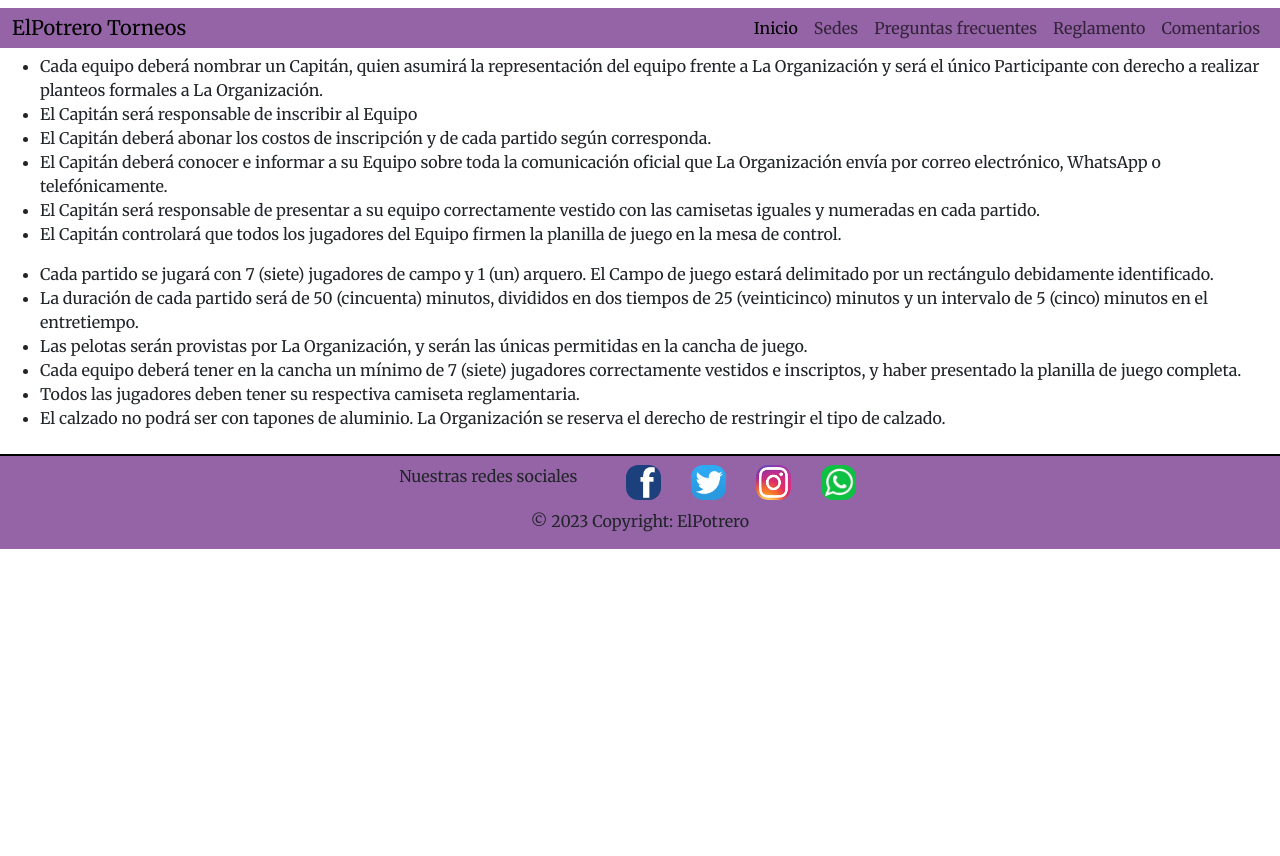
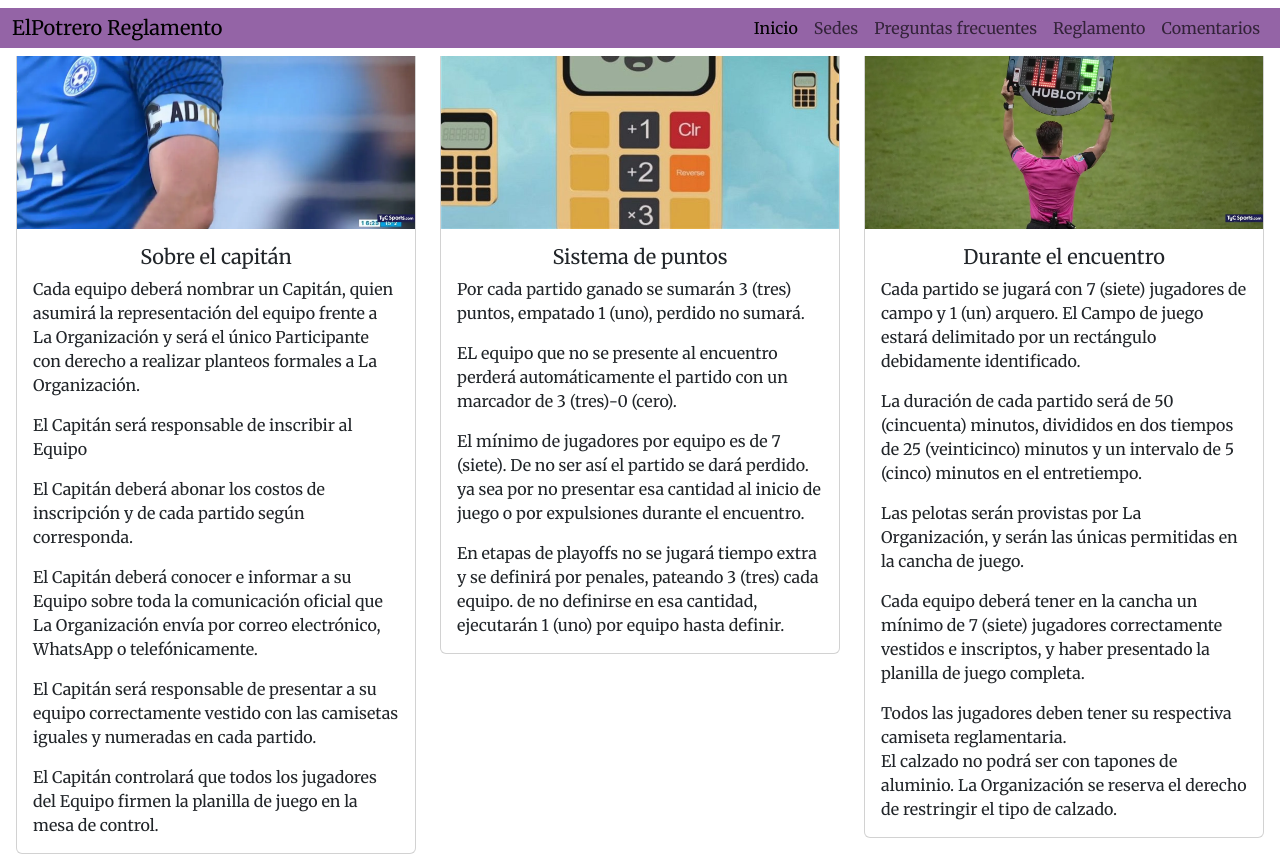
Before and after one commit to ser1921/Proyecto-Coder, a plain HTML site: page html/reglamento.html in a window 1280 px wide. Shown: the top 856 px of the page. Before the commit the page ends 800 px from the top, so only its background shows below. Drawn offline with nearby package versions, Linux system fonts and the light colour scheme.

Commit message:
se cambiaron los h1, se trbajo en el html reglamento agregando imagenes al texto

```diff
--- a/html/reglamento.html
+++ b/html/reglamento.html
@@ -13,16 +13,16 @@
     <link rel="stylesheet" href="../css/estilo.css">
 </head>
 
-<body>
+
 
 <body class="container-fluid p-0">
     <!-- NAVBAR -->
     <nav class="navbar navbar-expand-lg bg-body fixed-top">
         <div class="container-fluid estilonav">
-                <a class="navbar-brand" href="../index.html">ElPotrero Torneos</a>
+            <a class="navbar-brand" href="../index.html">ElPotrero Reglamento</a>
             <button class="navbar-toggler" type="button" data-bs-toggle="collapse"
-                    data-bs-target="#navbarSupportedContent" aria-controls="navbarSupportedContent"
-                    aria-expanded="false" aria-label="Toggle navigation">
+                data-bs-target="#navbarSupportedContent" aria-controls="navbarSupportedContent" aria-expanded="false"
+                aria-label="Toggle navigation">
                 <span class="navbar-toggler-icon"></span>
             </button>
             <div class="collapse navbar-collapse" id="navbarSupportedContent">
@@ -48,43 +48,90 @@
         </div>
     </nav>
 
-        <main class="p-2">
-            <h2>Reglamento</h2>
 
-            <div>
-                <ul>
-                    <li>Cada equipo deberá nombrar un Capitán, quien asumirá la representación del equipo frente a La
+
+
+    <main class="row m-1">
+        <div class="col-sm-6 col-lg-4 mb-4">
+            <div class="card">
+                <img src="../img/capitan.webp" alt="">
+
+                <div class="card-body">
+                    <h5 class="card-title text-center">Sobre el capitán</h5>
+                    <p class="card-text">Cada equipo deberá nombrar un Capitán, quien asumirá la representación del
+                        equipo frente a La
                         Organización y será el único Participante con derecho a realizar planteos formales a La
-                        Organización.</li>
-                    <li>El Capitán será responsable de inscribir al Equipo</li>
-                    <li>El Capitán deberá abonar los costos de inscripción y de cada partido según corresponda.</li>
-                    <li>El Capitán deberá conocer e informar a su Equipo sobre toda la comunicación oficial que La
-                        Organización envía por correo electrónico, WhatsApp o telefónicamente.</li>
-                    <li>El Capitán será responsable de presentar a su equipo correctamente vestido con las camisetas iguales
-                        y numeradas en cada partido.</li>
-                    <li>El Capitán controlará que todos los jugadores del Equipo firmen la planilla de juego en la mesa de
-                        control.</li>
-                </ul>
+                        Organización.</p>
+                    <p class="card-text">El Capitán será responsable de inscribir al Equipo</p>
+                    <p class="card-text">El Capitán deberá abonar los costos de inscripción y de cada partido según
+                        corresponda.</p>
+                    <p class="card-text">El Capitán deberá conocer e informar a su Equipo sobre toda la comunicación
+                        oficial que La
+                        Organización envía por correo electrónico, WhatsApp o telefónicamente.</p>
+                    <p class="card-text">El Capitán será responsable de presentar a su equipo correctamente vestido con
+                        las camisetas
+                        iguales
+                        y numeradas en cada partido.</p>
+                    <p class="card-text">El Capitán controlará que todos los jugadores del Equipo firmen la planilla de
+                        juego en la mesa
+                        de
+                        control.</p>
+
+                </div>
+            </div>
         </div>
 
+        <div class="col-sm-6 col-lg-4 mb-4">
+            <div class="card">
+                <img src="../img/calc.jpeg" alt="">
 
-            <div>
+                <div class="card-body">
+                    <h5 class="card-title text-center">Sistema de puntos</h5>
+                    <p class="card-text">Por cada partido ganado se sumarán 3 (tres) puntos, empatado 1 (uno), perdido
+                        no sumará. </p>
+                    <p class="card-text">EL equipo que no se presente al encuentro perderá automáticamente el partido
+                        con un marcador de
+                        3 (tres)-0 (cero).</p>
+                    <p class="card-text">El mínimo de jugadores por equipo es de 7 (siete). De no ser así el partido se
+                        dará perdido. ya
+                        sea por no presentar esa cantidad al inicio de juego o por expulsiones durante el encuentro.</p>
+                    <p class="card-text">En etapas de playoffs no se jugará tiempo extra y se definirá por penales,
+                        pateando 3 (tres) cada equipo. de no definirse en esa cantidad, ejecutarán 1 (uno) por equipo
+                        hasta definir.</p>
 
-                <ul>
-                    <li>Cada partido se jugará con 7 (siete) jugadores de campo y 1 (un) arquero. El Campo de juego estará
-                        delimitado por un rectángulo debidamente identificado.</li>
-                    <li>La duración de cada partido será de 50 (cincuenta) minutos, divididos en dos tiempos de 25
-                        (veinticinco) minutos y un intervalo de 5 (cinco) minutos en el entretiempo.</li>
-                    <li>Las pelotas serán provistas por La Organización, y serán las únicas permitidas en la cancha de
-                        juego.</li>
-                    <li>Cada equipo deberá tener en la cancha un mínimo de 7 (siete) jugadores correctamente vestidos e
-                        inscriptos, y haber presentado la planilla de juego completa.</li>
-                    <li>Todos las jugadores deben tener su respectiva camiseta reglamentaria.</li>
-                    <li>El calzado no podrá ser con tapones de aluminio. La Organización se reserva el derecho de restringir
-                        el tipo de calzado.</li>
-                </ul>
                 </div>
+            </div>
+        </div>
+
+        <div class="col-sm-12 col-lg-4 mb-4">
+            <div class="card">
+                <img src="../img/cambios.webp" alt="">
+
+                <div class="card-body">
+                    <h5 class="card-title text-center">Durante el encuentro</h5>
+                    <p class="card-text">Cada partido se jugará con 7 (siete) jugadores de campo y 1 (un) arquero. El
+                        Campo de juego estará
+                        delimitado por un rectángulo debidamente identificado.</p>
+                    <p class="card-text">La duración de cada partido será de 50 (cincuenta) minutos, divididos en dos
+                        tiempos de 25
+                        (veinticinco) minutos y un intervalo de 5 (cinco) minutos en el entretiempo.</p>
+                    <p class="card-text">Las pelotas serán provistas por La Organización, y serán las únicas permitidas
+                        en la cancha de
+                        juego.</p>
+                    <p class="card-text">Cada equipo deberá tener en la cancha un mínimo de 7 (siete) jugadores
+                        correctamente vestidos e
+                        inscriptos, y haber presentado la planilla de juego completa.</p>
+                    Todos las jugadores deben tener su respectiva camiseta reglamentaria.
+                    <p class="card-text">El calzado no podrá ser con tapones de aluminio. La Organización se reserva el
+                        derecho de
+                        restringir
+                        el tipo de calzado.</p>
+                </div>
+            </div>
+        </div>
+
     </main>
+
 
 
 
@@ -99,8 +146,7 @@
                         class="fab fa-facebook-f"><img class="imgfooter" src="../img/facebook.png"
                             alt="facebook"></i></a>
                 <a target="_blank" href="https://twitter.com/?lang=es" class="me-4 text-reset"><i
-                            class="fab fa-twitter"><img class="imgfooter" src="../img/twitter.jpg"
-                                alt="Twitter"></i></a>
+                        class="fab fa-twitter"><img class="imgfooter" src="../img/twitter.jpg" alt="Twitter"></i></a>
                 <a target="_blank" href="https://www.instagram.com/" class="me-4 text-reset"><i
                         class="fab fa-instagram"> <img class="imgfooter" src="../img/instagram.png"
                             alt="instagram"></i></a>
--- /dev/null
+++ b/scss/_reglamento.scss
@@ -0,0 +1,4 @@
+.imgreglamento{
+    width: 600px;
+    height: 350px;
+}
--- a/scss/estilo.scss
+++ b/scss/estilo.scss
@@ -1 +1 @@
-@import "fuentes", "variables", "general", "barnav", "footer", "carrousel", "comentarios", "testimonios", "mapas"
+@import "fuentes", "variables", "general", "barnav", "footer", "carrousel", "comentarios", "testimonios", "mapas", "reglamento"
```
Also changed, not shown: html/comentarios.html (+1 -1 lines), html/pregfrecuentes.html (+1 -1 lines), html/sedes.html (+1 -1 lines), css/estilo.css, img/calc.jpeg (added), img/cambios.webp (added), img/capitan.webp (added), scss/_carrousel.scss (renamed from scss/carrousel.scss), 1 other file. Lines whose indentation alone changed are shown as unchanged.
